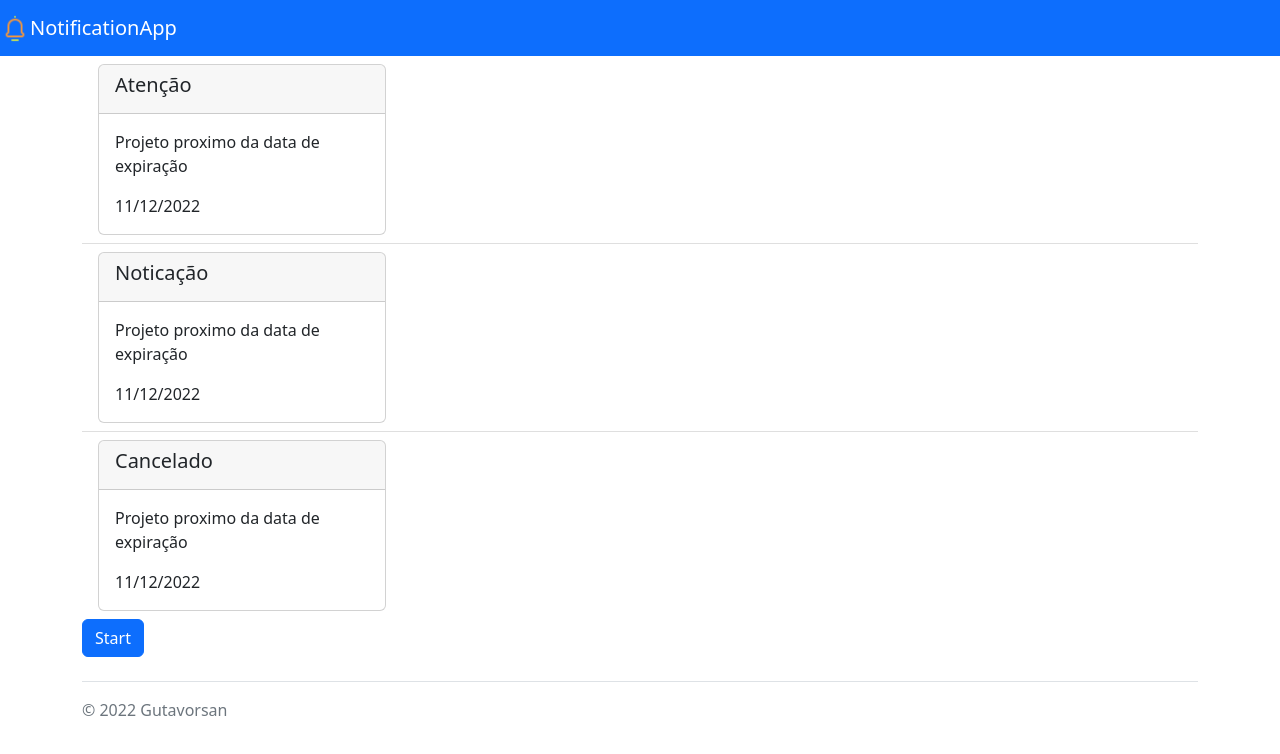
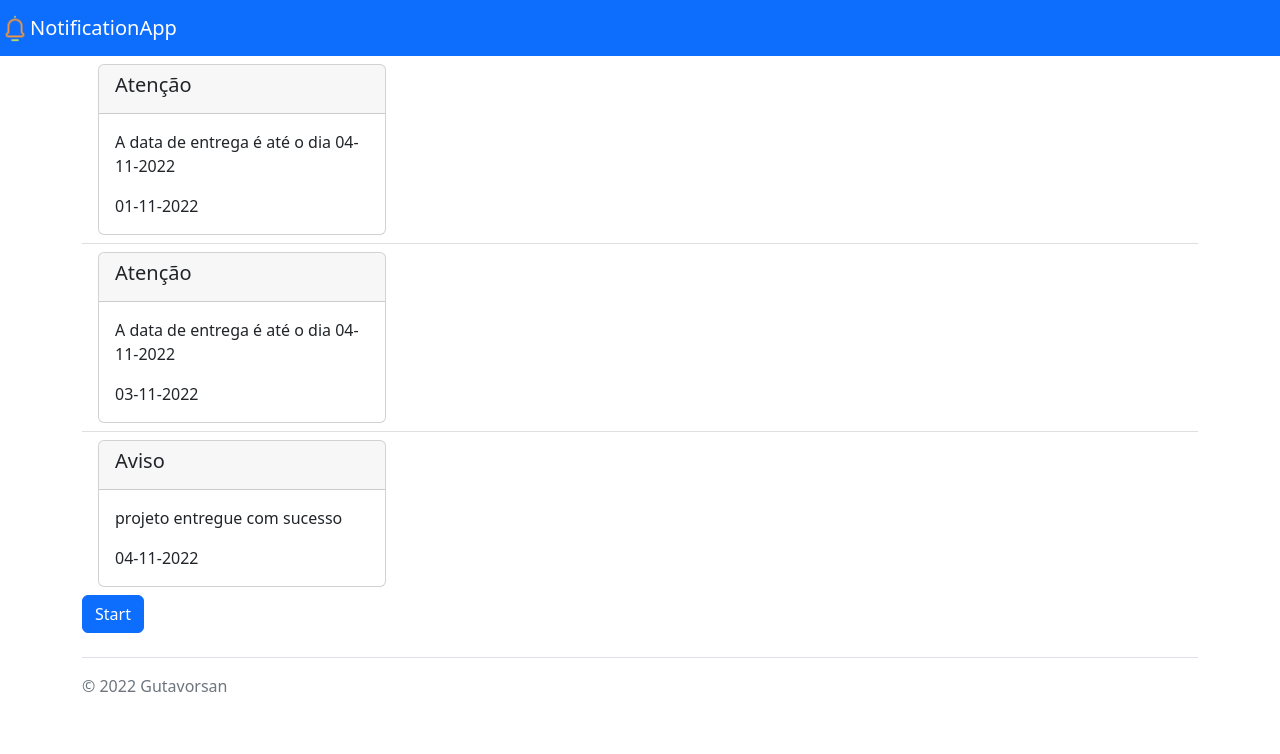
Before and after one commit to gustavorsan/DEVinPhilips-M1S08ExAngular, an Angular app: page / in a window 1280 px wide. Shown: the top 754 px of the page. Built offline with nearby package versions, Linux system fonts and the light colour scheme.

Commit message:
Adcionado variaveis ao componente notificationList M1S08E07

```diff
--- a/src/app/app.component.ts
+++ b/src/app/app.component.ts
@@ -1,4 +1,5 @@
 import { Component } from '@angular/core';
+import { Title } from '@angular/platform-browser';
 
 @Component({
   selector: 'ntp-root',
@@ -6,5 +7,12 @@ import { Component } from '@angular/core';
   styleUrls: ['./app.component.css']
 })
 export class AppComponent {
-  title = 'helloAngular';
+  title = 'NotificationApp';
+
+  constructor(private titleService:Title) {
+  }
+
+  ngOnInit() {
+    this.titleService.setTitle(this.title);
+  }
 }
--- a/src/app/notification-list/notification-list.component.html
+++ b/src/app/notification-list/notification-list.component.html
@@ -1,39 +1,14 @@
 
   <ul class="list-group list-group-flush">
-    <li class="list-group-item">
+    <li class="list-group-item"  *ngFor="let notification of notifications" >
       <div class="card" style="width: 18rem;">
         <div class="card-header">
-          <h5 class="card-title">Atenção</h5>
+          <h5 class="card-title">{{notification.title}}</h5>
         </div>
         <div class="card-body">
-          <p>Projeto proximo da data de expiração</p>
-          <span >11/12/2022</span>
+          <p>{{notification.description}}</p>
+          <span>{{notification.date}}</span>
         </div>
       </div>
     </li>
-
-    <li class="list-group-item">
-      <div class="card" style="width: 18rem;">
-        <div class="card-header">
-          <h5 class="card-title">Noticação</h5>
-        </div>
-        <div class="card-body">
-          <p>Projeto proximo da data de expiração</p>
-          <span >11/12/2022</span>
-        </div>
-      </div>
-    </li>
-
-    <li class="list-group-item">
-      <div class="card" style="width: 18rem;">
-        <div class="card-header">
-          <h5 class="card-title">Cancelado</h5>
-        </div>
-        <div class="card-body">
-          <p>Projeto proximo da data de expiração</p>
-          <span >11/12/2022</span>
-        </div>
-      </div>
-    </li>
-
   </ul>
--- a/src/app/notification-list/notification-list.component.ts
+++ b/src/app/notification-list/notification-list.component.ts
@@ -1,4 +1,5 @@
 import { Component } from '@angular/core';
+
 
 @Component({
   selector: 'ntp-notification-list',
@@ -6,5 +7,21 @@ import { Component } from '@angular/core';
   styleUrls: ['./notification-list.component.css']
 })
 export class NotificationListComponent {
-
+  notifications = [
+    {
+      title: 'Atenção',
+      description: 'A data de entrega é até o dia 04-11-2022',
+      date: '01-11-2022'
+    },
+    {
+      title: 'Atenção',
+      description:  'A data de entrega é até o dia 04-11-2022',
+      date: '03-11-2022'
+    },
+    {
+      title: 'Aviso',
+      description: 'projeto entregue com sucesso',
+      date: '04-11-2022'
+    }
+  ]
 }
```
